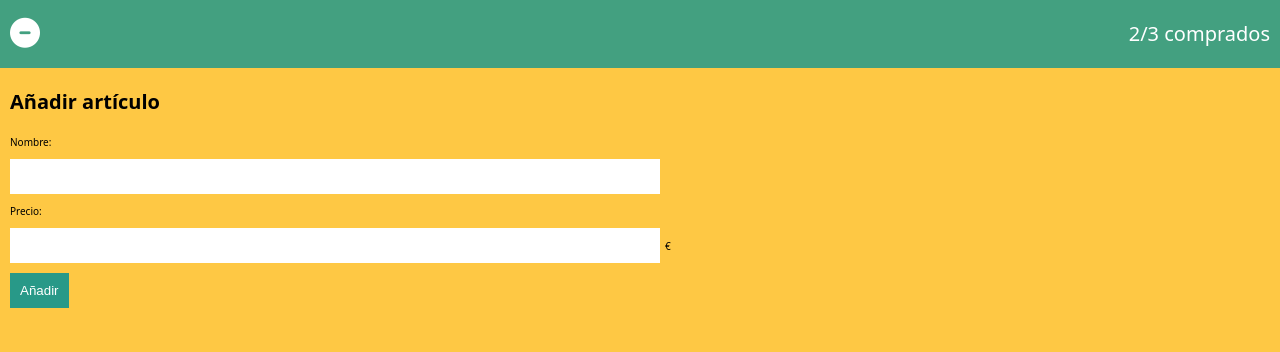
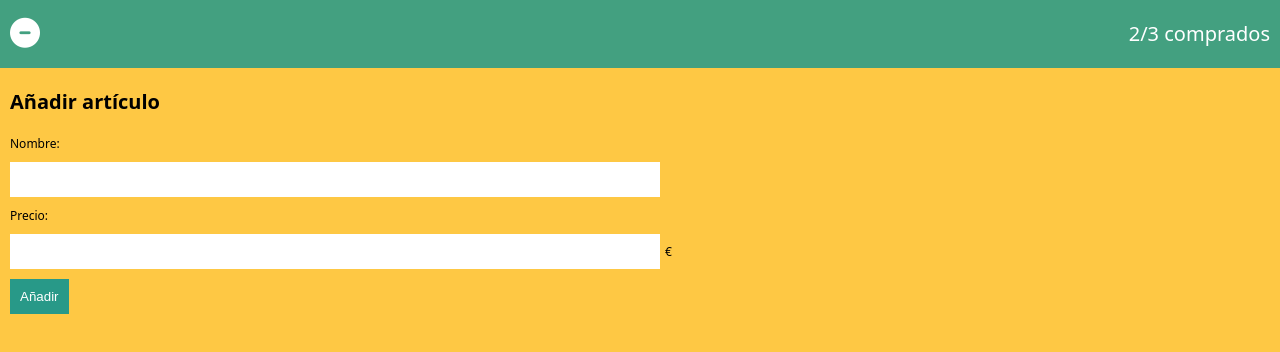
Before and after one commit to IngeHeeringa/202301-w1ch3-inge-heeringa, a website built with Parcel: page src/anadir-articulos.html in a window 1280 px wide. Shown: the part 76-428 px from the top of the page. Built offline with nearby package versions, Linux system fonts and the light colour scheme.

Commit message:
Increase font-size form input labels anadir-articulos.html

```diff
--- a/src/style.css
+++ b/src/style.css
@@ -147,6 +147,10 @@ input[type="checkbox"] {
   padding: 1rem 0;
 }
 
+.form__input-label {
+  font-size: 1.2rem;
+}
+
 .form__input {
   border: none;
   margin: 1rem 0;
```
